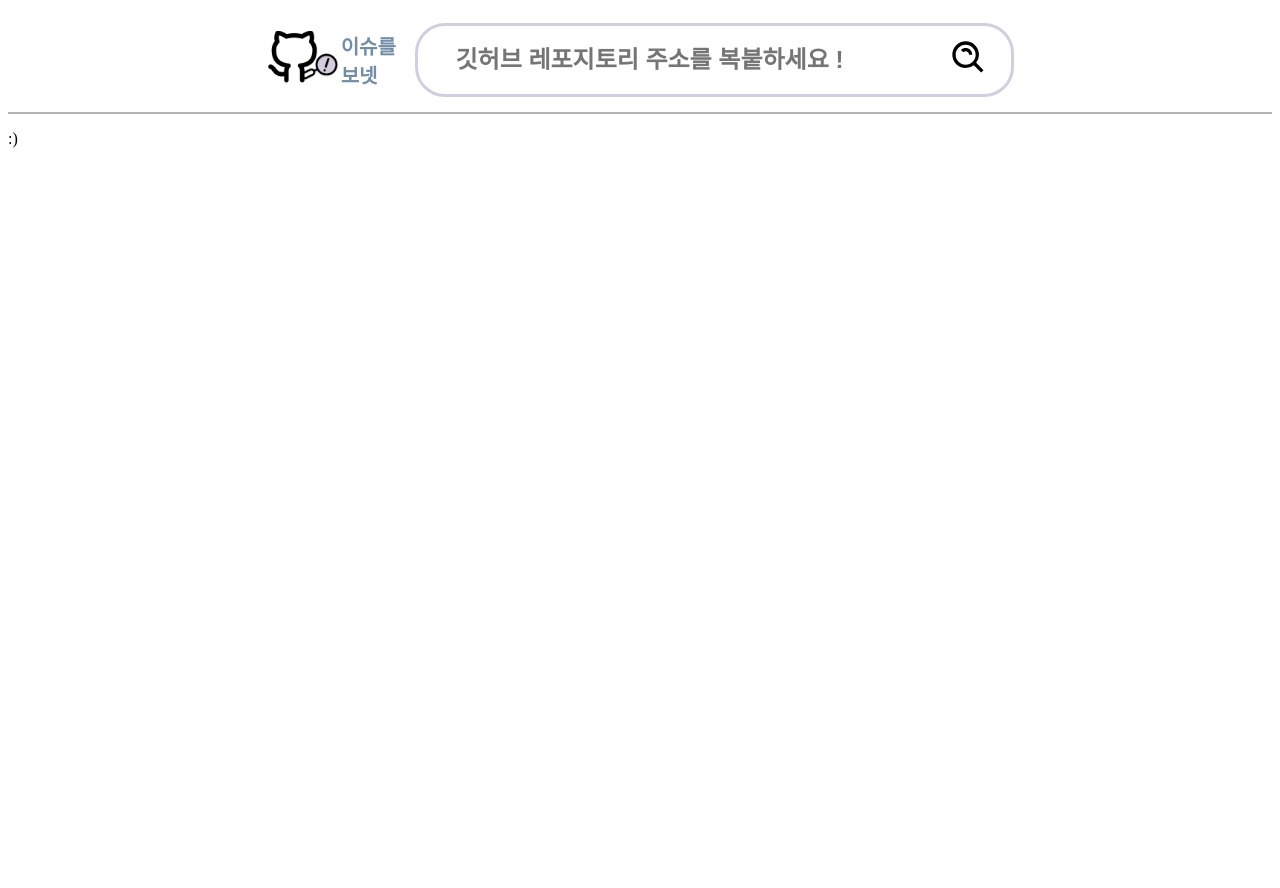
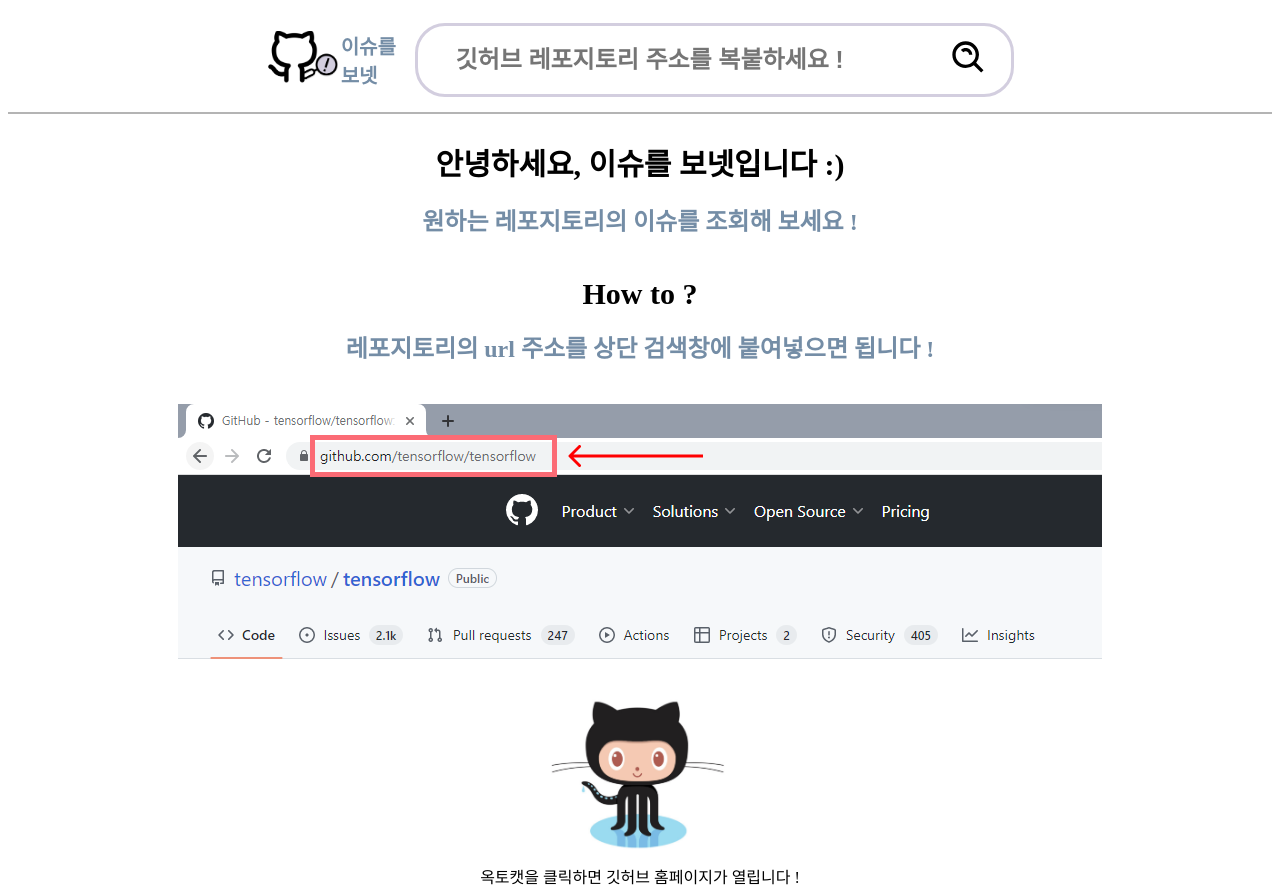
Before and after one commit to Doeunnkimm/Look-at-the-issues, a React (Create React App) app: page / in a window 1280 px wide. Before the commit the page ends 800 px from the top, so only its background shows below. Built offline with nearby package versions, Linux system fonts and the light colour scheme.

Commit message:
:lipstick: Design : Main 컴포넌트(메인 페이지) 구성

```diff
--- a/src/App.js
+++ b/src/App.js
@@ -1,6 +1,8 @@
 import { Global, ThemeProvider } from '@emotion/react';
+import { Provider } from 'react-redux';
 import { RouterProvider } from 'react-router';
 import router from './Routes/routing';
+import { store } from './Stores';
 import globalStyles from './Styles/global';
 import theme from './Styles/theme';
 
@@ -21,12 +23,12 @@
   //   getData();
   // });
   return (
-    <>
+    <Provider store={store}>
       <ThemeProvider theme={theme}>
         <Global styles={globalStyles} />
         <RouterProvider router={router} />
       </ThemeProvider>
-    </>
+    </Provider>
   );
 }
 
--- a/src/Pages/Main/index.js
+++ b/src/Pages/Main/index.js
@@ -1,8 +1,47 @@
+import styled from '@emotion/styled';
+import { FlexColumnCSS, HoverCSS } from '../../Styles/common';
+
 function MainPage() {
   return (
-    <div>
-      <p>:)</p>
-    </div>
+    <S.Wrapper>
+      <S.Title>안녕하세요, 이슈를 보넷입니다 :)</S.Title>
+      <S.SubTitle>원하는 레포지토리의 이슈를 조회해 보세요 !</S.SubTitle>
+      <S.Title>How to ?</S.Title>
+      <S.SubTitle>
+        레포지토리의 url 주소를 상단 검색창에 붙여넣으면 됩니다 !
+      </S.SubTitle>
+      <img src="example.png" alt="" />
+      <a target="_blank" href="https://github.com/" rel="noreferrer">
+        <S.Image src="cat.png" alt="" width={200} />
+      </a>
+      <div>옥토캣을 클릭하면 깃허브 홈페이지가 열립니다 !</div>
+    </S.Wrapper>
   );
 }
 export default MainPage;
+
+const Wrapper = styled.div`
+  width: 60%;
+  margin: 0 auto;
+  ${FlexColumnCSS}
+  align-items: center;
+  margin-top: 40px;
+  height: 90vh;
+`;
+const Image = styled.img`
+  ${HoverCSS}
+  margin-top: 30px;
+`;
+const Title = styled.div`
+  font-weight: bold;
+  font-size: 30px;
+  margin-bottom: 18px;
+`;
+const SubTitle = styled.div`
+  font-weight: bold;
+  font-size: 24px;
+  color: var(--color-dark-blue);
+  margin-bottom: 40px;
+`;
+
+const S = { Wrapper, Image, Title, SubTitle };
```
Also changed, not shown: public/cat.png (added), public/example.png (added).
